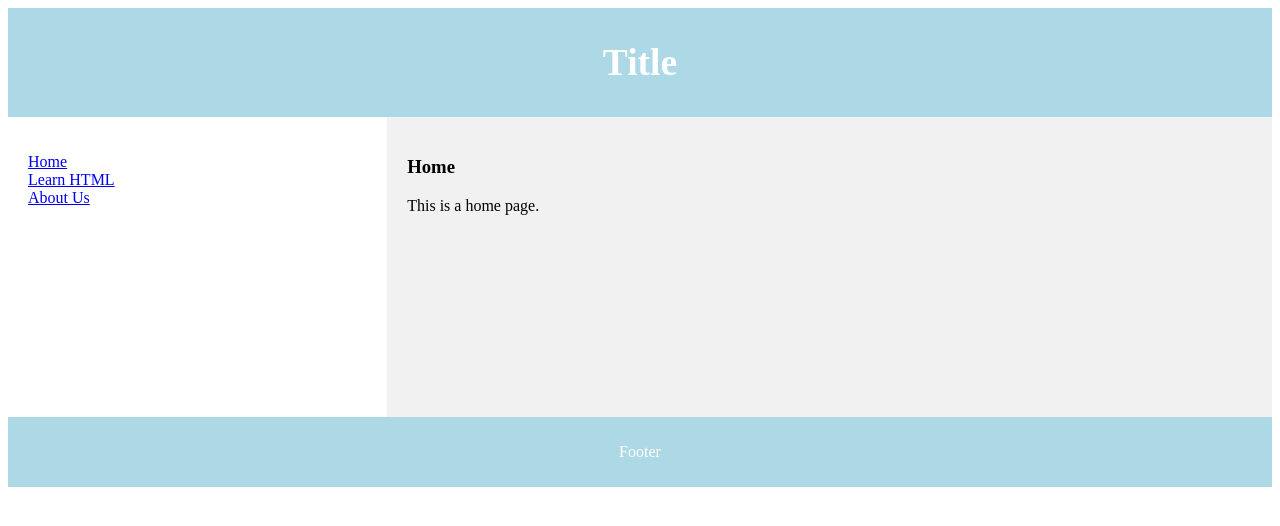
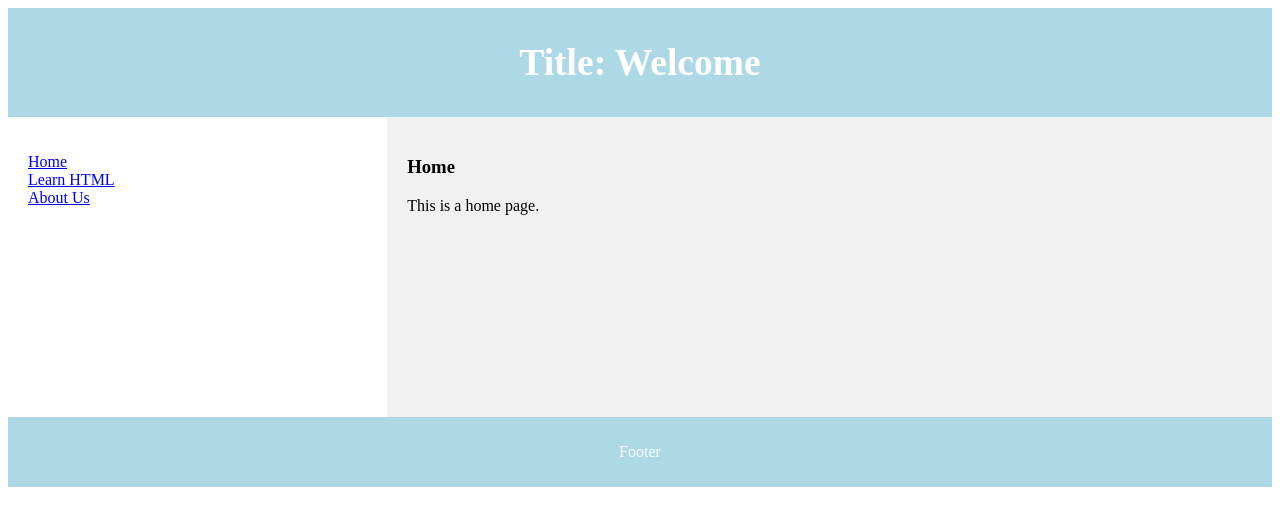
Before and after one commit to TanAruLon/Git_jenk1, a plain HTML site: page index.html in a window 1280 px wide. Drawn offline with Linux system fonts and the light colour scheme.

Commit message:
Update index.html
htmlup2

```diff
--- a/index.html
+++ b/index.html
@@ -1,6 +1,6 @@
 <body>
     <header>
-        <h2>Title</h2>
+        <h2>Title: Welcome</h2>
     </header>
     <section>
       <nav>
```
